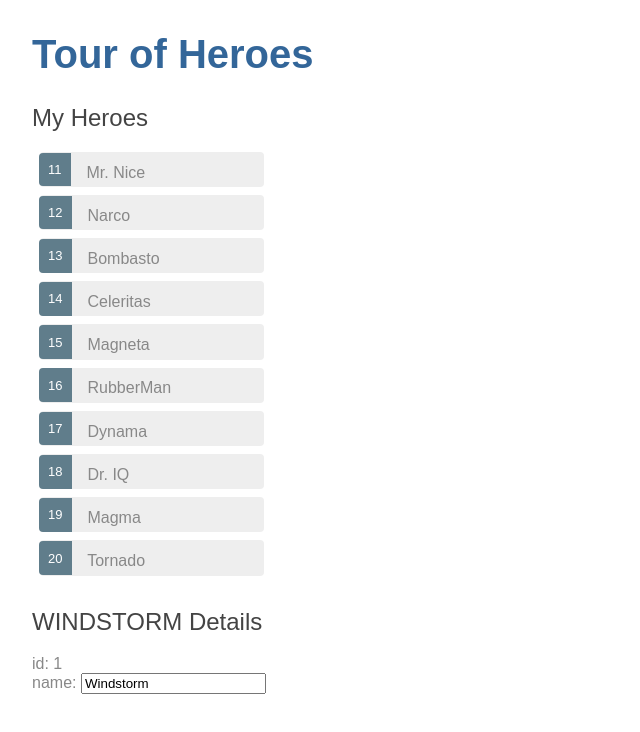
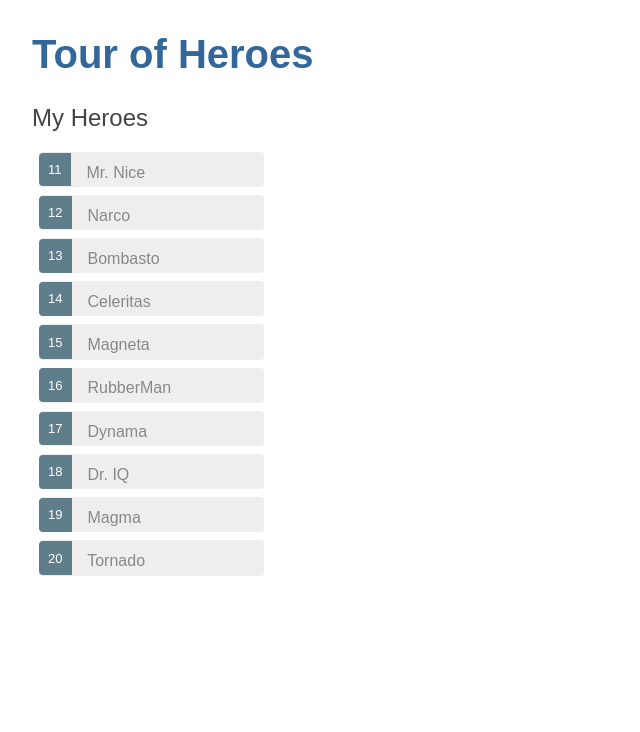
Before and after one commit to CalebChristensen/Tour-Of-Heroes-2, an Angular app: page / in a window 1280 px wide. Shown: the top 732 px of the page, without its empty margins (0-640 px from the left). Built offline with nearby package versions, Linux system fonts and the light colour scheme.

Commit message:
displaying a list

```diff
--- a/src/app/heroes/heroes.component.html
+++ b/src/app/heroes/heroes.component.html
@@ -1,14 +1,18 @@
 <h2>My Heroes</h2>
 <ul class="heroes">
-  <li *ngFor="let hero of heroes" (click)='onSelect(hero)'>
+  <li *ngFor="let hero of heroes" [class.selected]="hero === selectedHero" (click)='onSelect(hero)'>
     <span class="badge">{{hero.id}}</span> {{hero.name}}
   </li>
 </ul>
 
-<h2>{{hero.name | uppercase}} Details</h2>
-<div><span>id: </span>{{hero.id}}</div>
-<div>
-  <label>name:
-    <input [(ngModel)]="hero.name" placeholder="name">
-  </label>
+<div *ngIf="selectedHero">
+
+  <h2>{{selectedHero.name | uppercase}} Details</h2>
+  <div><span>id: </span>{{selectedHero.id}}</div>
+  <div>
+    <label>name:
+      <input [(ngModel)]="selectedHero.name" placeholder="name">
+    </label>
+  </div>
+
 </div>
--- a/src/app/heroes/heroes.component.ts
+++ b/src/app/heroes/heroes.component.ts
@@ -8,16 +8,17 @@
   styleUrls: ['./heroes.component.css']
 })
 export class HeroesComponent implements OnInit {
-  hero: Hero = {
-    id: 1,
-    name: 'Windstorm'
-  };
 
   heroes = HEROES;
+  selectedHero: Hero;
 
   constructor() { }
 
   ngOnInit() {
   }
 
+  onSelect(hero: Hero): void {
+    this.selectedHero = hero;
+  }
+
 }
```
